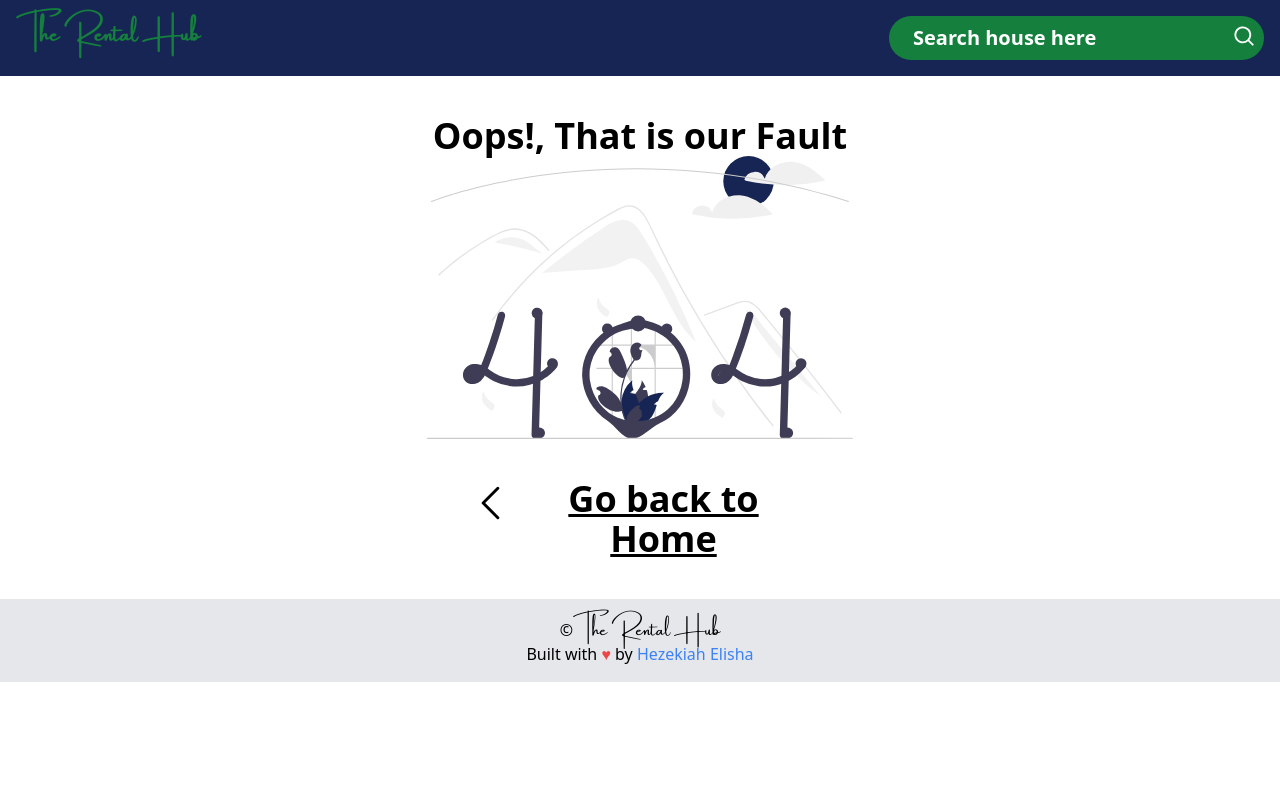
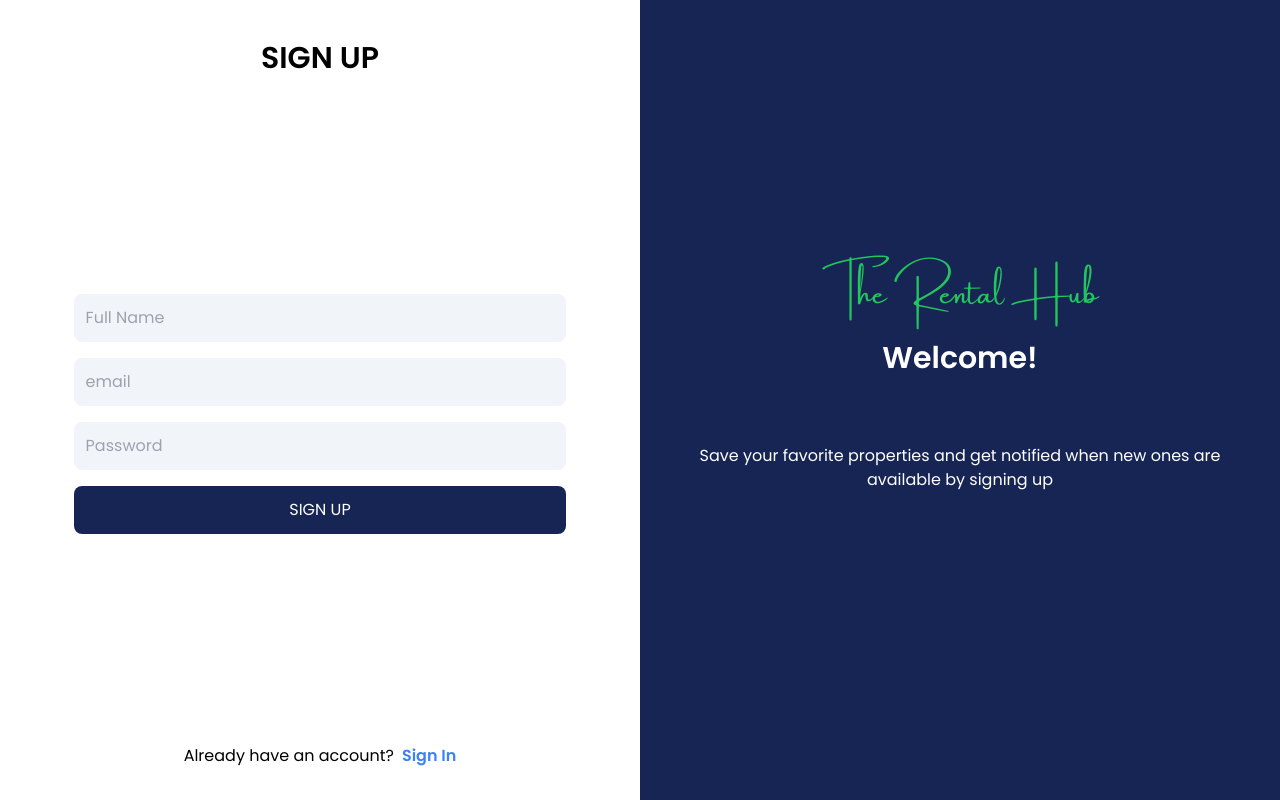
Before and after one commit to Hezekiah-Elisha/rentalhubfrontend, a React (Vite) app: page /signup in a window 1280 px wide. Built offline with nearby package versions, Linux system fonts and the light colour scheme.

Commit message:
:construction: Add Dashboard

```diff
--- a/src/App.jsx
+++ b/src/App.jsx
@@ -1,20 +1,10 @@
-import { BrowserRouter, Routes, Route } from 'react-router-dom';
-import Header from './components/Header';
-import HomePage from './pages/HomePage';
-import NotFound from './pages/NotFound';
-import PropertyPage from './pages/PropertyPage';
-import Footer from './components/Footer';
+import { BrowserRouter } from 'react-router-dom';
+import MainComponent from './components/MainComponent';
 
 export default function App() {
   return (
     <BrowserRouter>
-      <Header/>
-      <Routes>
-        <Route path='/' element={<HomePage/>}/>
-        <Route path='*' element={<NotFound/>}/>
-        <Route path='/property/:id' element={<PropertyPage/>}/>
-      </Routes>
-      <Footer/>
+      <MainComponent/>
     </BrowserRouter>
   )
 }
--- /dev/null
+++ b/src/components/Back.jsx
@@ -0,0 +1,15 @@
+import React from 'react'
+
+export default function Back() {
+  return (
+    <div>
+        <Link to="/" className="text-white font-semibold">
+          <span className='text-white'>
+            <svg xmlns="http://www.w3.org/2000/svg" className="h-6 w-6 inline" fill="none" viewBox="0 0 24 24" stroke="currentColor">
+              <path strokeLinecap="round" strokeLinejoin="round" strokeWidth={2} d="M10 19l-7-7m0 0l7-7m-7 7h18" />
+            </svg>
+          </span>
+        </Link>
+    </div>
+  )
+}
--- /dev/null
+++ b/src/components/DashboardHeader.jsx
@@ -0,0 +1,19 @@
+import { Link } from 'react-router-dom'
+
+export default function DashboardHeader() {
+  return (
+    <nav className='w-full bg-blue-950 font-poppins'>
+      <div className="flex items-center justify-between p-4">
+        <div className="flex items-center space-x-4">
+          <Link to="/" className="text-green-500 text-2xl font-bold font-ams hover:underline">The Rental Hub</Link>
+          <a href="/dashboard" className="text-white">Dashboard</a>
+        </div>
+        <div className="flex items-center space-x-4">
+          <a href="/dashboard/profile" className="text-white">Profile</a>
+          <a href="/dashboard/settings" className="text-white">Settings</a>
+          <a href="/dashboard/logout" className="text-white">Logout</a>
+        </div>
+      </div>
+    </nav>
+  )
+}
--- a/src/components/Footer.jsx
+++ b/src/components/Footer.jsx
@@ -2,7 +2,7 @@
 
 export default function Footer() {
   return (
-    <footer>
+    <footer className="font-poppins">
         <div className='bg-gray-200 p-4 text-center'>
             <div>
               &copy;
--- /dev/null
+++ b/src/components/MainComponent.jsx
@@ -0,0 +1,38 @@
+import { Route, Routes, useLocation } from 'react-router-dom'
+import HomePage from '../pages/HomePage'
+import NotFound from '../pages/NotFound'
+import PropertyPage from '../pages/PropertyPage'
+import LoginPage from '../pages/LoginPage'
+import Footer from './Footer'
+import Header from './Header'
+import SignupPage from '../pages/SignupPage'
+import DashboardPage from '../pages/DashboardPage'
+
+export default function MainComponent() {
+    const location = useLocation()
+    // const isDashboard = location.pathname.startsWith('/dashboard') || location.pathname.startsWith('/signin');
+    const isSignin = location.pathname.startsWith('/signin') ||
+        location.pathname.startsWith('/signup') ||
+        location.pathname.startsWith('/forgot-password') ||
+        location.pathname.startsWith('/reset-password') ||
+        location.pathname.startsWith('/verify-email') ||
+        location.pathname.startsWith('/dashboard');
+
+    return (
+        <>
+            {!isSignin && <Header/>}
+            <Routes>
+                <Route path='*' element={<NotFound/>}/>
+                <Route path='/' element={<HomePage/>}/>
+                <Route path='/property/:id' element={<PropertyPage/>}/>
+                <Route path='/property/:id/:slug' element={<PropertyPage/>}/>
+                <Route path='/signin' element={<LoginPage/>}/>
+                <Route path='/signup' element={<SignupPage/>}/>
+                <Route path='/dashboard' element={<DashboardPage/>}>
+                    <Route path='*' element={<NotFound/>}/>
+                </Route>
+            </Routes>
+            {!isSignin && <Footer/>}
+        </>
+    )
+}
--- /dev/null
+++ b/src/components/SideNav.jsx
@@ -0,0 +1,14 @@
+// import React from 'react'
+
+export default function SideNav() {
+  return (
+    <nav className='w-1/4 bg-blue-950 font-poppins h-screen'>
+      <div className="flex flex-col text-left justify-center">
+        <a href="/dashboard" className="text-white p- hover:bg-green-500">Dashboard</a>
+        <a href="/dashboard/profile" className="text-white p- hover:bg-green-500">Profile</a>
+        <a href="/dashboard/settings" className="text-white p- hover:bg-green-500">Settings</a>
+        <a href="/dashboard/logout" className="text-white p- hover:bg-green-500">Logout</a>
+      </div>
+    </nav>
+  )
+}
--- /dev/null
+++ b/src/pages/DashboardPage.jsx
@@ -0,0 +1,20 @@
+import { Outlet, useNavigate } from "react-router-dom"
+import DashboardHeader from "../components/DashboardHeader";
+import SideNav from "../components/SideNav";
+
+
+export default function DashboardPage() {
+    const navigation = useNavigate();
+
+
+    return (
+        <div className="flex flex-col items-center justify-center">
+            <DashboardHeader />
+            <div className="flex flex-row w-full">
+                <SideNav />
+                { navigation.state === 'loading' && "Loading..."}
+                <Outlet />
+            </div>
+        </div>
+    )
+}
--- /dev/null
+++ b/src/pages/LoginPage.jsx
@@ -0,0 +1,37 @@
+import { Link } from 'react-router-dom'
+
+export default function LoginPage() {
+  return (
+    <div className='font-poppins flex flex-col-reverse md:flex-row'>
+      <div className="p-3 mx-auto md:w-1/2 flex flex-col">
+        <h1 className="text-3xl text-center font-semibold my-7 uppercase">Sign In</h1>
+        <form className="flex flex-col gap-4 md:w-4/5 m-auto">
+          <input type="email" placeholder="email" id="email" className="bg-slate-100 p-3 rounded-lg" />
+          <input type="password" placeholder="Password" id="password" className="bg-slate-100 p-3 rounded-lg" />
+          <button className="bg-blue-950 text-white p-3 rounded-lg uppercase hover:opacity-95 disabled:opacity-55">
+            Sign In
+          </button>
+        </form>
+        <div className='flex items-center justify-center gap-2 mt-5 text-center'>
+          <p>Don&apos;t have an account yet?</p>
+          <Link to="/signup" className="text-slate-700 font-semibold">
+            <span className='text-blue-500'>
+              Sign Up
+            </span>
+          </Link>
+        </div>
+        <p className='text-red-700 mt-5'></p>
+      </div>
+      <div className='bg-blue-950 h-full md:h-screen md:w-1/2'>
+        <div className="w-full text-center flex flex-col justify-center align-middle h-full">
+          <div className='p-10 md:p-0'>
+            <Link to="/" className='font-ams text-green-500 text-center text-3xl hover:underline'>The Rental Hub</Link>
+            <h1 className="text-3xl text-center font-semibold my-7 text-white">Welcome Back</h1>
+            <p className='text-white text-center'>To keep connected with us please login with your personal info</p>
+          </div>
+        </div>
+      </div>
+    </div>
+
+  )
+}
--- /dev/null
+++ b/src/pages/SignupPage.jsx
@@ -0,0 +1,38 @@
+import { Link } from 'react-router-dom'
+
+export default function SignupPage() {
+    return (
+        <div className='font-poppins flex flex-col-reverse md:flex-row'>
+          <div className="p-3 mx-auto md:w-1/2 flex flex-col">
+            <h1 className="text-3xl text-center font-semibold my-7 uppercase">Sign Up</h1>
+            <form className="flex flex-col gap-4 md:w-4/5 m-auto">
+              <input type="text" placeholder='Full Name' className="bg-slate-100 p-3 rounded-lg" />
+              <input type="email" placeholder="email" id="email" className="bg-slate-100 p-3 rounded-lg" />
+              <input type="password" placeholder="Password" id="password" className="bg-slate-100 p-3 rounded-lg" />
+              <button className="bg-blue-950 text-white p-3 rounded-lg uppercase hover:opacity-95 disabled:opacity-55">
+                Sign Up
+              </button>
+            </form>
+            <div className='flex items-center justify-center gap-2 mt-5 text-center'>
+              <p>Already have an account?</p>
+              <Link to="/signin" className="text-slate-700 font-semibold">
+                <span className='text-blue-500'>
+                  Sign In
+                </span>
+              </Link>
+            </div>
+            <p className='text-red-700 mt-5'></p>
+          </div>
+          <div className='bg-blue-950 h-full md:h-screen md:w-1/2'>
+            <div className="w-full text-center flex flex-col justify-center align-middle h-full">
+              <div className='p-10 md:p-0'>
+                <Link to="/" className='font-ams text-green-500 text-center text-3xl hover:underline'>The Rental Hub</Link>
+                <h1 className="text-3xl text-center font-semibold my-7 text-white">Welcome!</h1>
+                <p className='text-white text-center md:p-10'>Save your favorite properties and get notified when new ones are available by signing up</p>
+              </div>
+            </div>
+          </div>
+        </div>
+
+      )
+}
```
